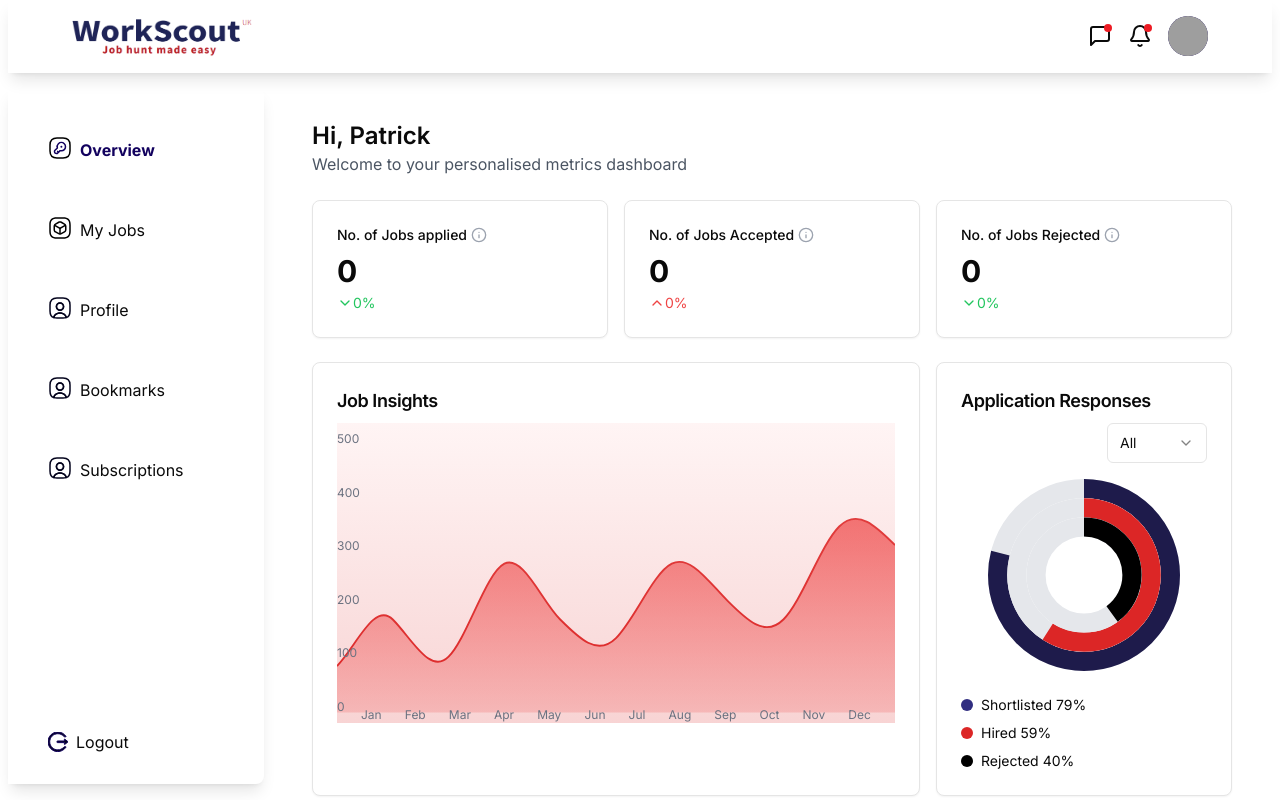
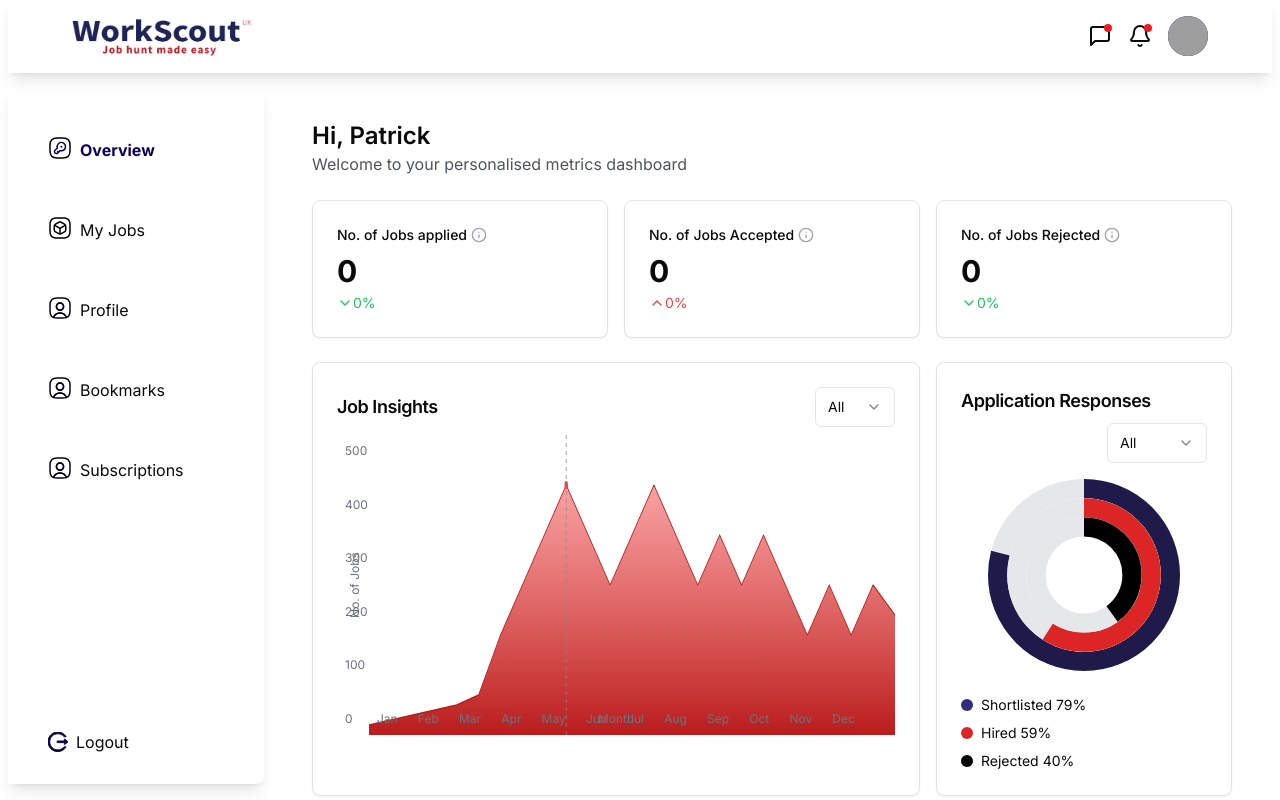
Before and after one commit to kibochamark/workscout-ui, a Next.js app: page /workscout/dashboard in a window 1280 px wide. Shown: the top 800 px of the page. Built offline with nearby package versions, Linux system fonts and the light colour scheme; no server answers; grey boxes are pictures that could not be loaded.

Commit message:
update dashboard and navbar

```diff
--- a/components/WorkScoutLayout/NavBar.tsx
+++ b/components/WorkScoutLayout/NavBar.tsx
@@ -1,7 +1,7 @@
 "use client"
 import Link from "next/link"
-import { Button } from "@/components/ui/button"
-import { LogoutLink } from "@kinde-oss/kinde-auth-nextjs/components";
+// import { Button } from "@/components/ui/button"
+// import { LogoutLink } from "@kinde-oss/kinde-auth-nextjs/components";
 import { usePathname } from "next/navigation";
 import { Avatar, AvatarFallback, AvatarImage } from "@/components/ui/avatar"
 import {
--- a/components/WorkscoutDashboard/Dashboard.tsx
+++ b/components/WorkscoutDashboard/Dashboard.tsx
@@ -85,34 +85,25 @@ export default function JobDashboard() {
         {/* Job Insights Chart */}
         <Card className="lg:col-span-2">
           <CardHeader className="pb-2">
+            <div className="flex justify-between items-center">
               <CardTitle className="text-lg">Job Insights</CardTitle>
+              <Select defaultValue="All">
+                <SelectTrigger className="w-[80px]">
+                  <SelectValue placeholder="All" />
+                </SelectTrigger>
+                <SelectContent>
+                  <SelectItem value="All">All</SelectItem>
+                  <SelectItem value="Shortlisted">Shortlisted</SelectItem>
+                  <SelectItem value="Hired">Hired</SelectItem>
+                  <SelectItem value="Rejected">Rejected</SelectItem>
+                </SelectContent>
+              </Select>
+            </div>
           </CardHeader>
           <CardContent>
             <div className="h-[300px] w-full relative">
-              {/* Area Chart Placeholder */}
-              <div className="absolute inset-0 bg-gradient-to-t from-red-600 to-red-200 opacity-20"></div>
-              <svg className="w-full h-full" viewBox="0 0 600 300">
-                <path
-                  d="M0,300 L0,250 C20,230 40,180 60,200 C80,220 100,260 120,240 C140,220 160,150 180,140 C200,130 220,180 240,200 C260,220 280,240 300,220 C320,200 340,150 360,140 C380,130 400,160 420,180 C440,200 460,220 480,200 C500,180 520,120 540,100 C560,80 580,100 600,120 L600,300 Z"
-                  fill="url(#redGradient)"
-                  stroke="none"
-                />
-                <defs>
-                  <linearGradient id="redGradient" x1="0%" y1="0%" x2="0%" y2="100%">
-                    <stop offset="0%" stopColor="#ef4444" stopOpacity="0.8" />
-                    <stop offset="100%" stopColor="#ef4444" stopOpacity="0.2" />
-                  </linearGradient>
-                </defs>
-                <path
-                  d="M0,250 C20,230 40,180 60,200 C80,220 100,260 120,240 C140,220 160,150 180,140 C200,130 220,180 240,200 C260,220 280,240 300,220 C320,200 340,150 360,140 C380,130 400,160 420,180 C440,200 460,220 480,200 C500,180 520,120 540,100 C560,80 580,100 600,120"
-                  fill="none"
-                  stroke="#dc2626"
-                  strokeWidth="2"
-                />
-              </svg>
-
               {/* Y-axis labels */}
-              <div className="absolute left-0 top-0 h-full flex flex-col justify-between text-xs text-gray-500 py-2">
+              <div className="absolute left-2 top-0 h-full flex flex-col justify-between text-xs text-gray-500 py-2 z-10">
                 <span>500</span>
                 <span>400</span>
                 <span>300</span>
@@ -121,8 +112,100 @@ export default function JobDashboard() {
                 <span>0</span>
               </div>
 
+              {/* Y-axis label */}
+              <div className="absolute left-0 top-1/2 transform -translate-y-1/2 -rotate-90 text-xs text-gray-500 ml-[-15px]">
+                <span>No. of Jobs</span>
+              </div>
+
+              {/* Area Chart with sharp corners */}
+              <div className="absolute inset-0 pl-8">
+                <svg className="w-full h-full" preserveAspectRatio="none" viewBox="0 0 1200 300">
+                  {/* Define gradient */}
+                  <defs>
+                    <linearGradient id="redGradient" x1="0%" y1="0%" x2="0%" y2="100%">
+                      <stop offset="0%" stopColor="#ef4444" stopOpacity="0.5" />
+                      <stop offset="100%" stopColor="#b91c1c" stopOpacity="1" />
+                    </linearGradient>
+                  </defs>
+
+                  {/* Area chart with sharp corners */}
+                  <polygon
+                    points="
+                      0,300
+                      0,290
+                      50,285
+                      100,280
+                      150,275
+                      200,270
+                      250,260
+                      300,200
+                      350,150
+                      400,100
+                      450,50
+                      500,100
+                      550,150
+                      600,100
+                      650,50
+                      700,100
+                      750,150
+                      800,100
+                      850,150
+                      900,100
+                      950,150
+                      1000,200
+                      1050,150
+                      1100,200
+                      1150,150
+                      1200,180
+                      1200,300
+                    "
+                    fill="url(#redGradient)"
+                  />
+
+                  {/* Line on top of area with sharp corners */}
+                  <polyline
+                    points="
+                      0,290
+                      50,285
+                      100,280
+                      150,275
+                      200,270
+                      250,260
+                      300,200
+                      350,150
+                      400,100
+                      450,50
+                      500,100
+                      550,150
+                      600,100
+                      650,50
+                      700,100
+                      750,150
+                      800,100
+                      850,150
+                      900,100
+                      950,150
+                      1000,200
+                      1050,150
+                      1100,200
+                      1150,150
+                      1200,180
+                    "
+                    fill="none"
+                    stroke="#b91c1c"
+                    strokeWidth="1.5"
+                  />
+
+                  {/* Vertical dotted line at May */}
+                  <line x1="450" y1="0" x2="450" y2="300" stroke="#888888" strokeWidth="1" strokeDasharray="4,4" />
+
+                  {/* Dot at peak */}
+                  <circle cx="450" cy="50" r="4" fill="#ef4444" />
+                </svg>
+              </div>
+
               {/* X-axis labels */}
-              <div className="absolute bottom-0 left-0 w-full flex justify-between text-xs text-gray-500 px-6">
+              <div className="absolute bottom-0 left-0 w-full flex justify-between text-xs text-gray-500 px-10 pb-2">
                 <span>Jan</span>
                 <span>Feb</span>
                 <span>Mar</span>
@@ -135,6 +218,11 @@ export default function JobDashboard() {
                 <span>Oct</span>
                 <span>Nov</span>
                 <span>Dec</span>
+              </div>
+
+              {/* Month label */}
+              <div className="absolute bottom-0 left-1/2 transform -translate-x-1/2 text-xs text-gray-500 pb-2">
+                <span>Month</span>
               </div>
             </div>
           </CardContent>
@@ -270,15 +358,16 @@ export default function JobDashboard() {
             </div>
           </CardHeader>
           <CardContent>
+            <div className="overflow-x-auto">
               <Table>
                 <TableHeader>
-                <TableRow>
-                  <TableHead>Job Name</TableHead>
-                  <TableHead>Work Scout</TableHead>
-                  <TableHead>Category</TableHead>
-                  <TableHead>Applied date</TableHead>
-                  <TableHead>Status</TableHead>
-                  <TableHead>Action</TableHead>
+                  <TableRow className="border-b border-gray-200">
+                    <TableHead className="font-bold text-black whitespace-nowrap">Job Name</TableHead>
+                    <TableHead className="font-bold text-black whitespace-nowrap">Work Scout</TableHead>
+                    <TableHead className="font-bold text-black whitespace-nowrap">Category</TableHead>
+                    <TableHead className="font-bold text-black whitespace-nowrap">Applied date</TableHead>
+                    <TableHead className="font-bold text-black whitespace-nowrap">Status</TableHead>
+                    <TableHead className="font-bold text-black whitespace-nowrap">Action</TableHead>
                   </TableRow>
                 </TableHeader>
                 <TableBody>
@@ -352,6 +441,7 @@ export default function JobDashboard() {
                   </TableRow>
                 </TableBody>
               </Table>
+            </div>
             <div className="mt-4">
               <Button variant="link" className="text-sm text-blue-600 p-0">
                 View all Jobs
```
Lines whose indentation alone changed are shown as unchanged.
